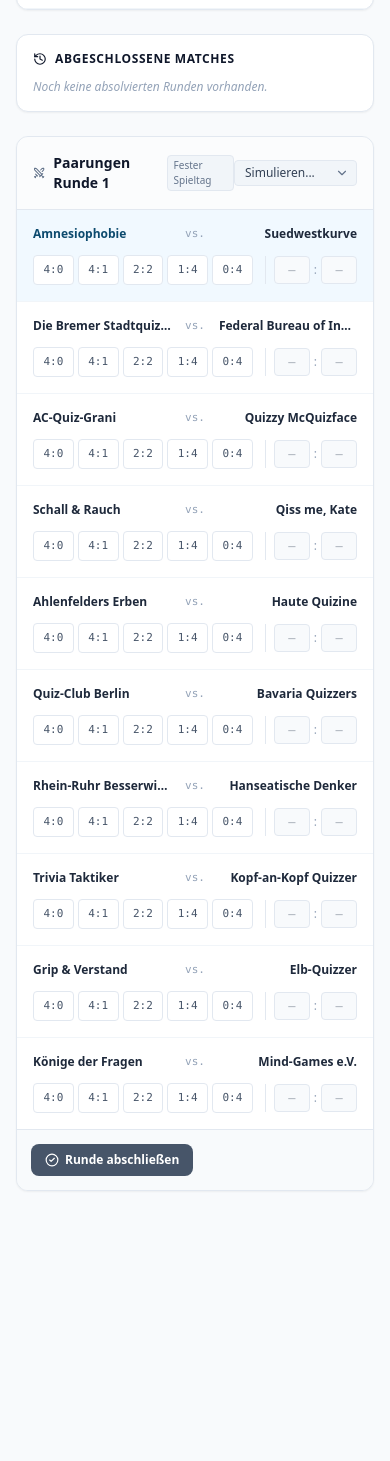
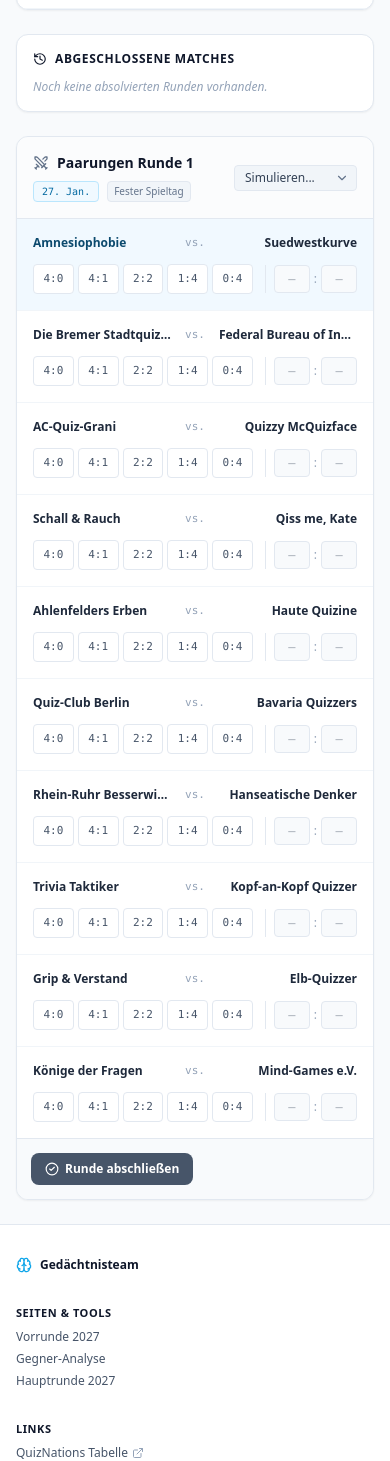
Before and after one commit to McNutty1/DQVOL2027Swiss, a plain HTML site: page index.html in a window 390 px wide. Shown: the part 1206-2667 px from the top of the page. Before the commit the page ends 2421 px from the top, so only its background shows below. Drawn offline with nearby package versions, Linux system fonts and the light colour scheme.

Commit message:
Update index.html

```diff
--- a/index.html
+++ b/index.html
@@ -140,10 +140,11 @@ DQV Online-Liga Saison 2027 — Vorrunde
 
     <div class="bg-white dark:bg-slate-900 border border-slate-200 dark:border-slate-800 rounded-xl shadow-sm flex flex-col overflow-hidden">
         <div class="p-4 border-b border-slate-200 dark:border-slate-800 flex justify-between items-center bg-slate-50/50 dark:bg-slate-900">
-            <div class="flex items-center gap-2">
+            <div class="flex flex-wrap items-center gap-2">
                 <i data-lucide="swords" class="w-4 h-4 text-slate-500"></i>
                 <h3 class="font-semibold text-sm text-slate-900 dark:text-white" id="current-round-title">Paarungen Runde 1</h3>
-                        <span id="pairing-mode-badge" class="inline-flex items-center text-[10px] font-medium px-2 py-0.5 rounded bg-slate-100 dark:bg-slate-800 text-slate-600 dark:text-slate-400 border border-slate-200 dark:border-slate-700">Fester Spieltag</span>
+                <span id="current-round-date" class="inline-flex items-center text-[10px] font-mono font-medium px-2 py-0.5 rounded bg-sky-50 dark:bg-sky-950/60 text-sky-700 dark:text-sky-300 border border-sky-200 dark:border-sky-800/60">27. Jan.</span>
+                <span id="pairing-mode-badge" class="inline-flex items-center text-[10px] font-medium px-2 py-0.5 rounded bg-slate-100 dark:bg-slate-800 text-slate-600 dark:text-slate-400 border border-slate-200 dark:border-slate-700">Fester Spieltag</span>
             </div>
             <div class="relative flex items-center">
                 <select id="round-preset-select" onchange="applyRoundPreset(this.value)"
@@ -244,6 +245,19 @@ DQV Online-Liga Saison 2027 — Vorrunde
                 ['t10', 't11'], ['t13', 't16'], ['t14', 't15'], ['t17', 't20'], ['t18', 't19']
             ]
         };
+
+        const roundDates = {
+            1: '27. Jan.',
+            2: '10. Feb.',
+            3: '24. Feb.',
+            4: '17. März',
+            5: '07. Apr.',
+            6: '21. Apr.',
+            7: '05. Mai',
+            8: '26. Mai',
+            9: '09. Juni'
+        };
+
         let state = {
             round: 1,
             teams: [],
@@ -508,7 +522,19 @@ DQV Online-Liga Saison 2027 — Vorrunde
 
             document.getElementById('round-badge').innerText = `Runde ${state.round}`;
             document.getElementById('current-round-title').innerText = `Paarungen Runde ${state.round}`;
-const modeBadge = document.getElementById('pairing-mode-badge');
+
+            const dateBadge = document.getElementById('current-round-date');
+            if (dateBadge) {
+                const dateStr = roundDates[state.round];
+                if (dateStr) {
+                    dateBadge.innerText = dateStr;
+                    dateBadge.classList.remove('hidden');
+                } else {
+                    dateBadge.classList.add('hidden');
+                }
+            }
+
+            const modeBadge = document.getElementById('pairing-mode-badge');
             if (modeBadge) {
                 // Prüfen, ob die Runde bereits fest in den absolvierten Runden liegt oder fix im Schedule steht
                 const isCompleted = state.completedRounds.some(r => r.round === Number(state.round));
@@ -639,7 +665,8 @@ function renderFixtures() {
                     return `<div class="flex justify-between py-1 border-b border-slate-100 dark:border-slate-800/40 last:border-0 text-slate-600 dark:text-slate-400"><span>${h} vs ${a}</span><span class="font-mono font-medium text-slate-800 dark:text-slate-200">${pts.homeP}:${pts.awayP} <span class="text-slate-400 text-[10px]">(${m.homeAddScore}:${m.awayAddScore})</span></span></div>`;
                 }).join('');
 
-                details.innerHTML = `<summary class="font-medium cursor-pointer text-slate-700 dark:text-slate-300">Runde ${r.round}</summary><div class="mt-2 pt-2 border-t border-slate-200 dark:border-slate-800 space-y-0.5">${matchesHtml}</div>`;
+                const rDate = roundDates[r.round] ? ` <span class="text-slate-400 font-normal font-mono text-[11px] ml-1">(${roundDates[r.round]})</span>` : '';
+                details.innerHTML = `<summary class="font-medium cursor-pointer text-slate-700 dark:text-slate-300">Runde ${r.round}${rDate}</summary><div class="mt-2 pt-2 border-t border-slate-200 dark:border-slate-800 space-y-0.5">${matchesHtml}</div>`;
                 container.appendChild(details);
             });
         }
@@ -873,4 +900,48 @@ function renderFixtures() {
         };
     </script>
 </body>
+<!-- Globaler Footer -->
+<footer class="border-t border-slate-200 dark:border-slate-800 bg-white dark:bg-slate-900 py-8 mt-auto text-xs text-slate-600 dark:text-slate-400">
+    <div class="max-w-7xl mx-auto px-4 sm:px-6 lg:px-8 grid grid-cols-1 md:grid-cols-4 gap-8 mb-8">
+
+        <!-- Spalte 1: Über das Projekt -->
+        <div class="space-y-3">
+            <div class="flex items-center gap-2 font-bold text-slate-900 dark:text-white">
+                <i data-lucide="brain" class="w-4 h-4 text-sky-500"></i>
+                <span>Gedächtnisteam</span>
+            </div>
+        </div>
+
+        <!-- Spalte 2: Navigation / Deine verlinkten Seiten -->
+        <div class="space-y-2">
+            <h4 class="font-semibold text-slate-900 dark:text-white uppercase tracking-wider text-[11px]">Seiten & Tools</h4>
+            <ul class="space-y-1.5">
+                <li><a href="index.html" class="hover:text-sky-600 dark:hover:text-sky-400 transition">Vorrunde 2027</a></li>
+                <li><a href="Gegner.html" class="hover:text-sky-600 dark:hover:text-sky-400 transition">Gegner-Analyse</a></li>
+                <li><a href="Hauptrunde.html" class="hover:text-sky-600 dark:hover:text-sky-400 transition">Hauptrunde 2027</a></li>
+				<!-- Füge hier weitere deiner Seiten hinzu -->
+
+                <!-- <li><a href="deine-naechste-seite.html" class="hover:text-sky-600 dark:hover:text-sky-400 transition">Name der Seite</a></li> -->
+            </ul>
+        </div>
+
+        <!-- Spalte 3: Externe Links / Offizielle Links -->
+        <div class="space-y-2">
+            <h4 class="font-semibold text-slate-900 dark:text-white uppercase tracking-wider text-[11px]">Links</h4>
+            <ul class="space-y-1.5">
+                <li>
+                    <a href="https://results.quiznations.com/gerix" target="_blank" rel="noopener noreferrer" class="hover:text-sky-600 dark:hover:text-sky-400 transition flex items-center gap-1">
+                        QuizNations Tabelle <i data-lucide="external-link" class="w-3 h-3 text-slate-400"></i>
+                    </a>
+                </li>
+                <li>
+                    <a href="https://drive.google.com/drive/folders/1G6lD1a31IvCIhSxtoDvyEQSxyDYKhWyU?usp=drive_link" target="_blank" rel="noopener noreferrer" class="hover:text-sky-600 dark:hover:text-sky-400 transition flex items-center gap-1">
+                        Dateiablage <i data-lucide="external-link" class="w-3 h-3 text-slate-400"></i>
+                    </a>
+                </li>
+            </ul>
+        </div>
+
+    </div>
+</footer>
 </html>
```
